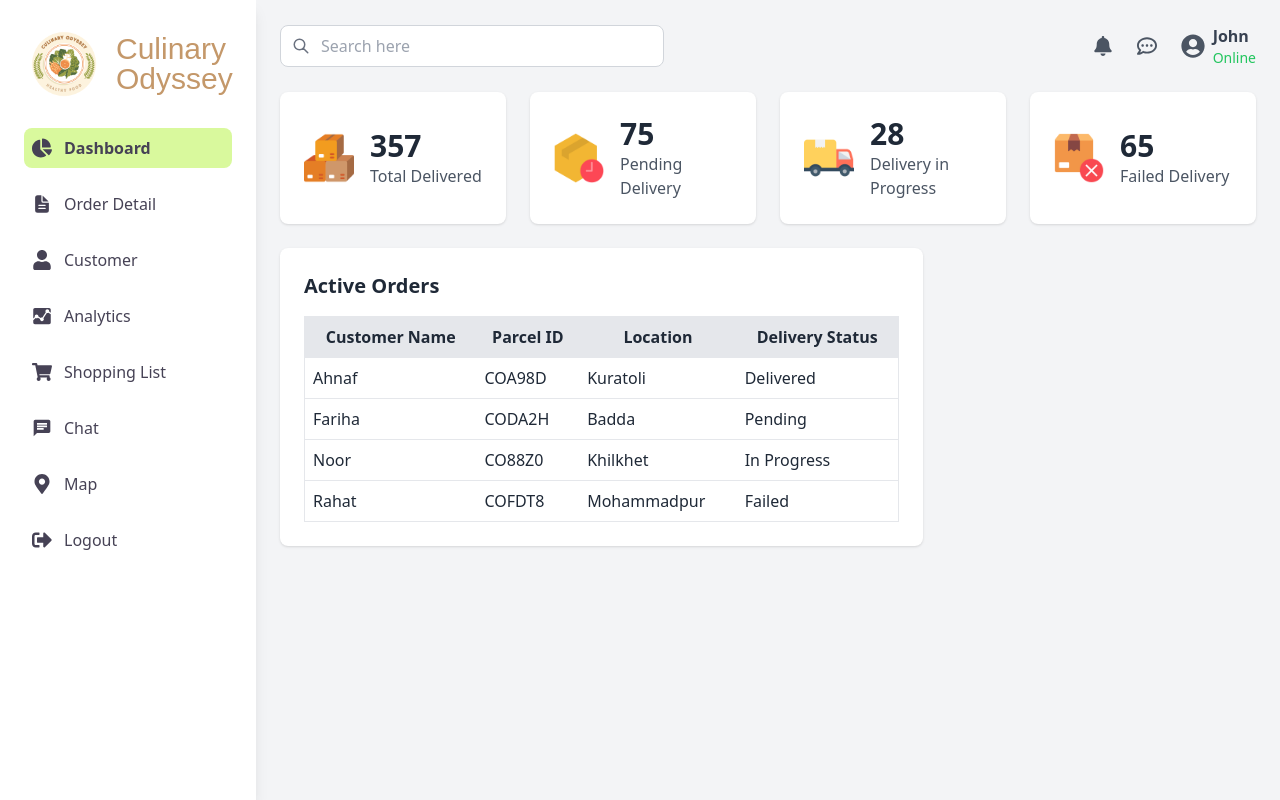
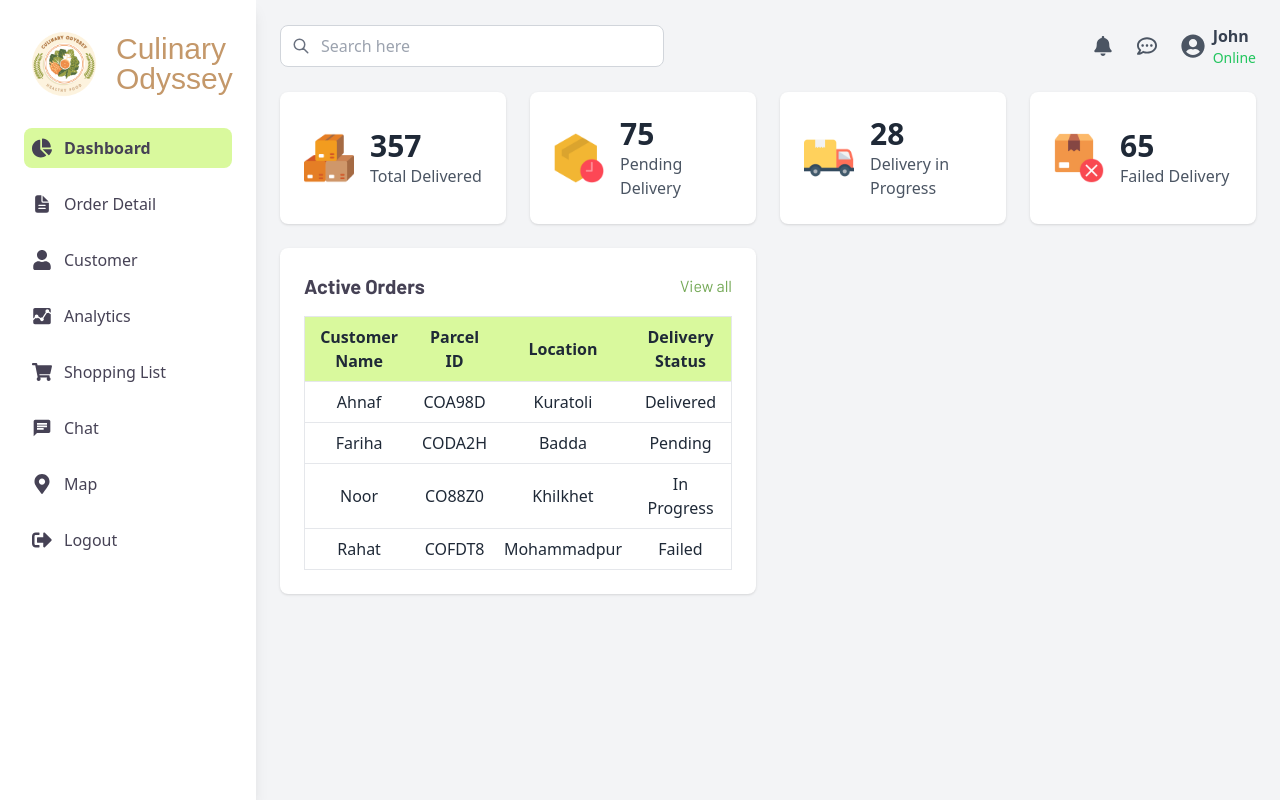
Before and after one commit to tanzim-ikram/culinary-odyssey-frontend, a Next.js app: page /dashboard in a window 1280 px wide. Built offline with nearby package versions, Linux system fonts and the light colour scheme; a web font is replaced by a local one.

Commit message:
modified:   app/components/OrderTable.tsx 	modified:   app/dashboard/page.tsx

```diff
--- a/app/components/OrderTable.tsx
+++ b/app/components/OrderTable.tsx
@@ -9,14 +9,14 @@ export default function OrderTable() {
     return (
       <table className="w-full border-collapse border">
         <thead>
-          <tr className="bg-gray-200">
+          <tr className="bg-lime-200">
             <th className="p-2">Customer Name</th>
             <th className="p-2">Parcel ID</th>
             <th className="p-2">Location</th>
             <th className="p-2">Delivery Status</th>
           </tr>
         </thead>
-        <tbody>
+        <tbody className="text-center">
           {orders.map((order, index) => (
             <tr key={index} className="border-t">
               <td className="p-2">{order.name}</td>
--- a/app/dashboard/page.tsx
+++ b/app/dashboard/page.tsx
@@ -1,5 +1,5 @@
 import Image from "next/image";
-import { FaBell, FaRegCommentDots, FaUserCircle, FaBoxes } from "react-icons/fa";
+import { FaBell, FaRegCommentDots, FaUserCircle } from "react-icons/fa";
 import { HiOutlineSearch } from "react-icons/hi";
 // import { IoDocumentTextOutline } from "react-icons/io5";
 import Sidebar from "@/app/components/Sidebar";
@@ -45,17 +45,51 @@ export default function Dashboard() {
 
         {/* Dashboard Cards */}
         <div className="grid grid-cols-1 md:grid-cols-2 lg:grid-cols-4 gap-6">
-          <DashboardCard title="Total Delivered" count="357" icon="/icons/boxes.png" />
-          <DashboardCard title="Pending Delivery" count="75" icon="/icons/preorder.png" />
-          <DashboardCard title="Delivery in Progress" count="28" icon="/icons/delivery-truck.png" />
-          <DashboardCard title="Failed Delivery" count="65" icon="/icons/failed.png" />
+          <DashboardCard
+            title="Total Delivered"
+            count="357"
+            icon="/icons/boxes.png"
+          />
+          <DashboardCard
+            title="Pending Delivery"
+            count="75"
+            icon="/icons/preorder.png"
+          />
+          <DashboardCard
+            title="Delivery in Progress"
+            count="28"
+            icon="/icons/delivery-truck.png"
+          />
+          <DashboardCard
+            title="Failed Delivery"
+            count="65"
+            icon="/icons/failed.png"
+          />
         </div>
 
         {/* Main Dashboard Sections */}
-        <div className="grid grid-cols-1 lg:grid-cols-3 gap-6 mt-6">
+        <div className="grid grid-cols-1 lg:grid-cols-4 gap-6 mt-6">
           {/* Active Orders Table */}
           <div className="lg:col-span-2 bg-white p-6 rounded-lg shadow">
-            <h2 className="text-xl font-semibold mb-4">Active Orders</h2>
+            {/* Header with Title and "View all" Link */}
+            <div className="flex justify-between items-center mb-4">
+              <h2
+                className="text-xl font-bold text-[#464255]"
+                style={{ fontFamily: '"Barlow", sans-serif' }}
+              >
+                Active Orders
+              </h2>
+
+              <a
+                href="#"
+                className="text-[#75A957] hover:underline"
+                style={{ fontFamily: '"Barlow", sans-serif', fontWeight: "normal" }}
+              >
+                View all
+              </a>
+            </div>
+
+            {/* Orders Table */}
             <OrderTable />
           </div>
 
@@ -65,13 +99,7 @@ export default function Dashboard() {
             <OrderChart />
           </div>
         </div> */}
-
-        {/* Shopping List & Map */}
-        {/* <div className="grid grid-cols-1 lg:grid-cols-2 gap-6 mt-6">
-          <ShoppingList />
-          <MapLocations />
-        </div> */}
-      </div>
+        </div>
       </div>
     </div>
   );
```
